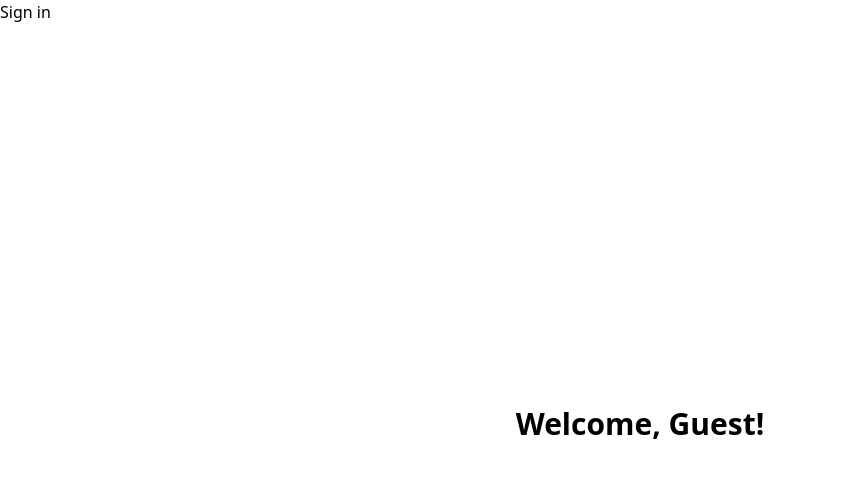
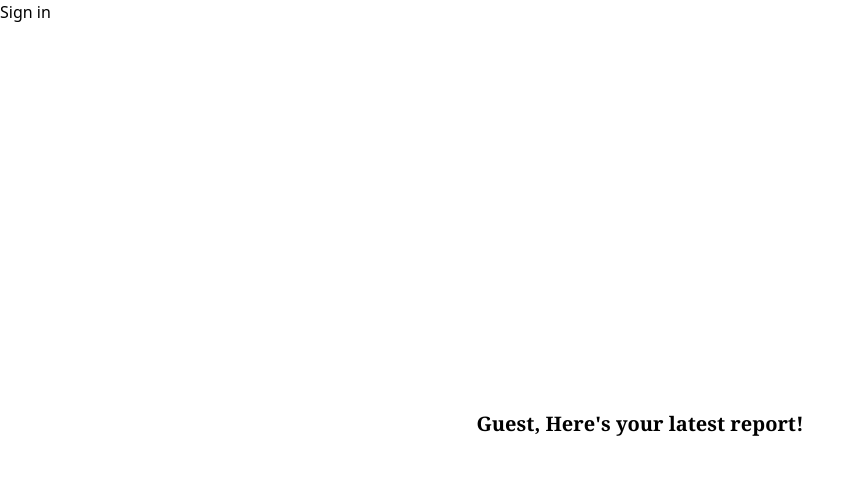
Before and after one commit to AhmedJader/Cryptotrack, a Next.js app: page / in a window 1280 px wide. Shown: the top 478 px of the page, without its empty margins (0-864 px from the left). Built offline with nearby package versions, Linux system fonts and the light colour scheme; no server answers; what @next/env would draw is missing.

Commit message:
fixed font  and text size

```diff
--- a/app/comp/userhandle.tsx
+++ b/app/comp/userhandle.tsx
@@ -20,7 +20,7 @@ const UserHandle = () => {
 
   return (
     <div>
-      <h2 className="text-3xl font-bold">Welcome, {userName}!</h2>
+      <h2 className="text-xl font-semibold font-serif">{userName}, Here's your latest report!</h2>
     </div>
   )
 }
```
